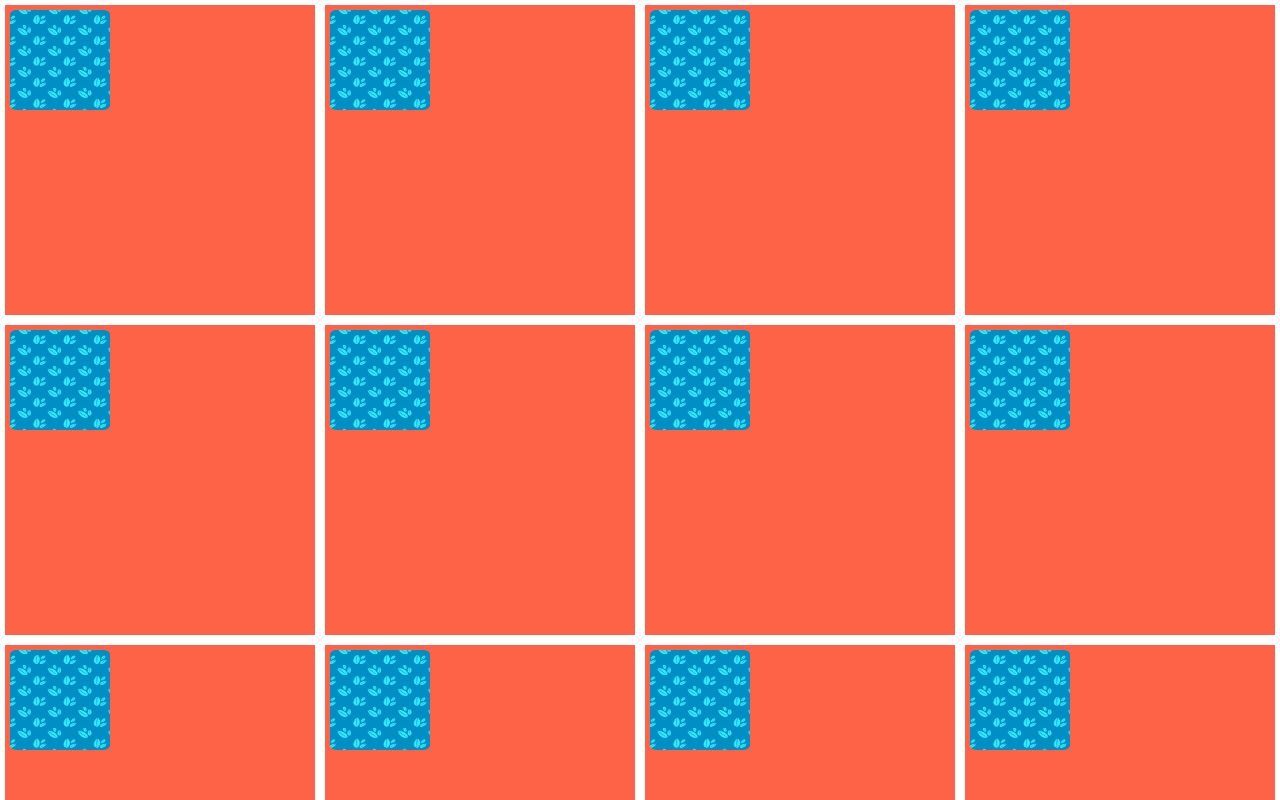
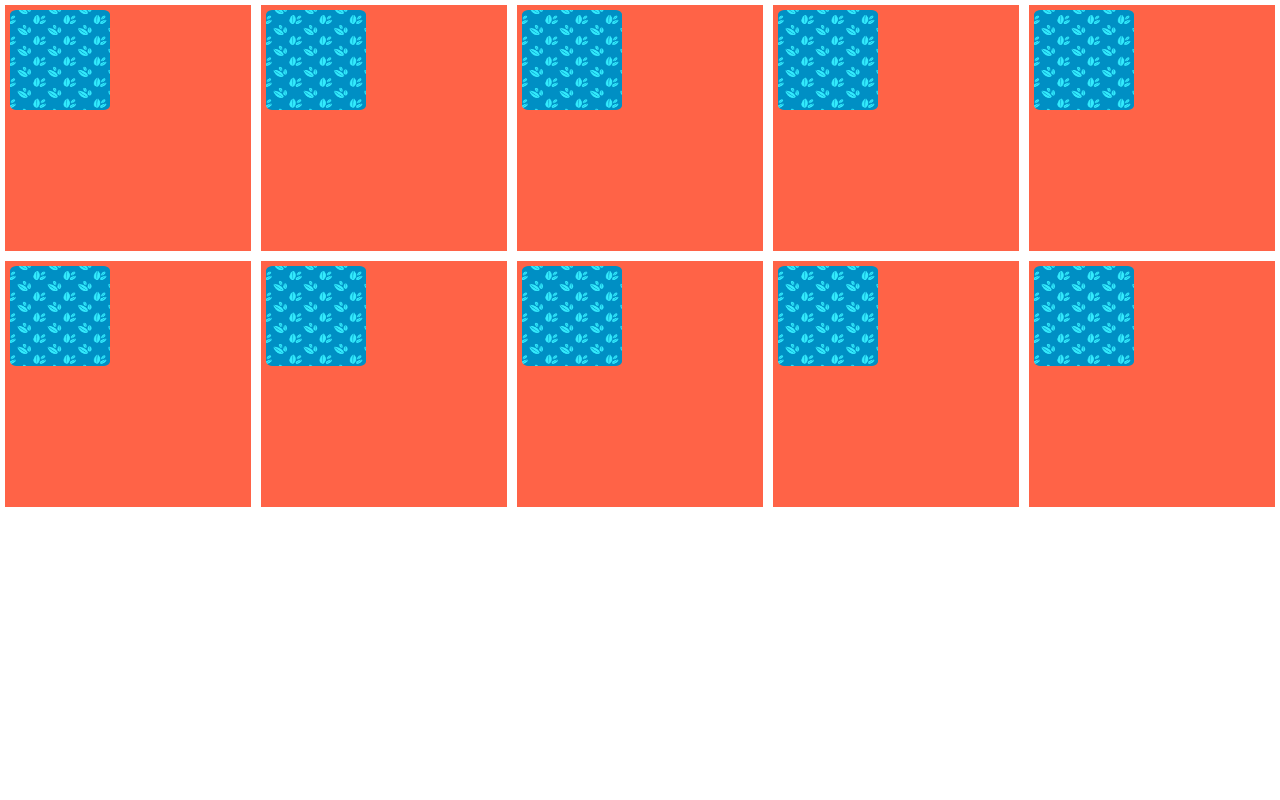
Before and after one commit to adg29/card-memory-game, a React (Create React App) app: page / in a window 1280 px wide. Shown: the top 800 px of the page. Built offline with nearby package versions, Linux system fonts and the light colour scheme.

Commit message:
card onclick invokes handleclick and declaritive rendering of src image and classnames

```diff
--- a/src/App.js
+++ b/src/App.js
@@ -48,7 +48,8 @@ function App() {
       <Board
         cards={cards}
         flipped={flipped}
-        grid={GRID_SIZES[2]}
+        grid={GRID_SIZES[1]}
+        handleClick={handleClick}
       />
     </div>
   );
--- a/src/components/board/index.jsx
+++ b/src/components/board/index.jsx
@@ -7,29 +7,28 @@ function Board({ grid, cards, flipped, handleClick}) {
     const renderDnynamicBoard = ([cols, rows]) => {
         let rowMarkup = []
         console.log(`Building board with ${cols} cols and ${rows} rows`)
-        console.log(cards)
         for(let y = 0; y < rows; y++) {
             let row = []
             for(let x = 0; x < cols; x++) {
-                console.log(cards[x])
+                console.log(`${x},${y} card${x}`, cards[cols * y + x])
                 let col = (
-                    <div class="flex-item">
+                    <div className="flex-item" key={`x${x}y{y}`}>
                         <Card
-                          key={cards[x].id}
-                          id={cards[x].id}
-                          name={cards[x].name}
+                          key={cards[cols * y + x].id}
+                          id={cards[cols * y + x].id}
+                          name={cards[cols * y + x].name}
                           width={100}
                           height={100}
-                          front={`/img/memory${cards[x].name}CardFront@2x.png`}
-                          flipped={flipped.includes(cards[x].id)}
-                          handleClick={() => handleClick(cards[x].id)}
+                          front={`/img/memory${cards[cols * y + x].name}CardFront@2x.png`}
+                          flipped={flipped.includes(cards[cols * y + x].id)}
+                          handleClick={() => handleClick(cards[cols * y + x].id)}
                         />
                     </div>
                 )
                 row.push(col)
             }
             rowMarkup.push(
-                <div className="flex-container">
+                <div className="flex-container" key={`row${rowMarkup.length+1}`}>
                     {row}
                 </div>
             )
--- a/src/components/card/index.jsx
+++ b/src/components/card/index.jsx
@@ -1,19 +1,17 @@
 import React, { useState, useEffect } from 'react'
 
-function Card({ id, back , width, height}) {
-    const front = `/img/allCardBacks@2x.png`
+function Card({ id, front , flipped, handleClick, width, height}) {
+    const back = `/img/allCardBacks@2x.png`
     return (
         <div
-            className="flex-item"
-            style={{
-                height, width
-            }}
+            className={`flex-item ${flipped ? 'flipped': ''}`}
+            style={{ height, width }}
+            onClick={() => handleClick(id)}
         >
             <img
-                style={{
-                    height, width
-                }}
-                src={front}
+                style={{ height, width }}
+                className={flipped ? 'back': 'front'}
+                src={flipped ? front : back}
             />
         </div>
     )
```
